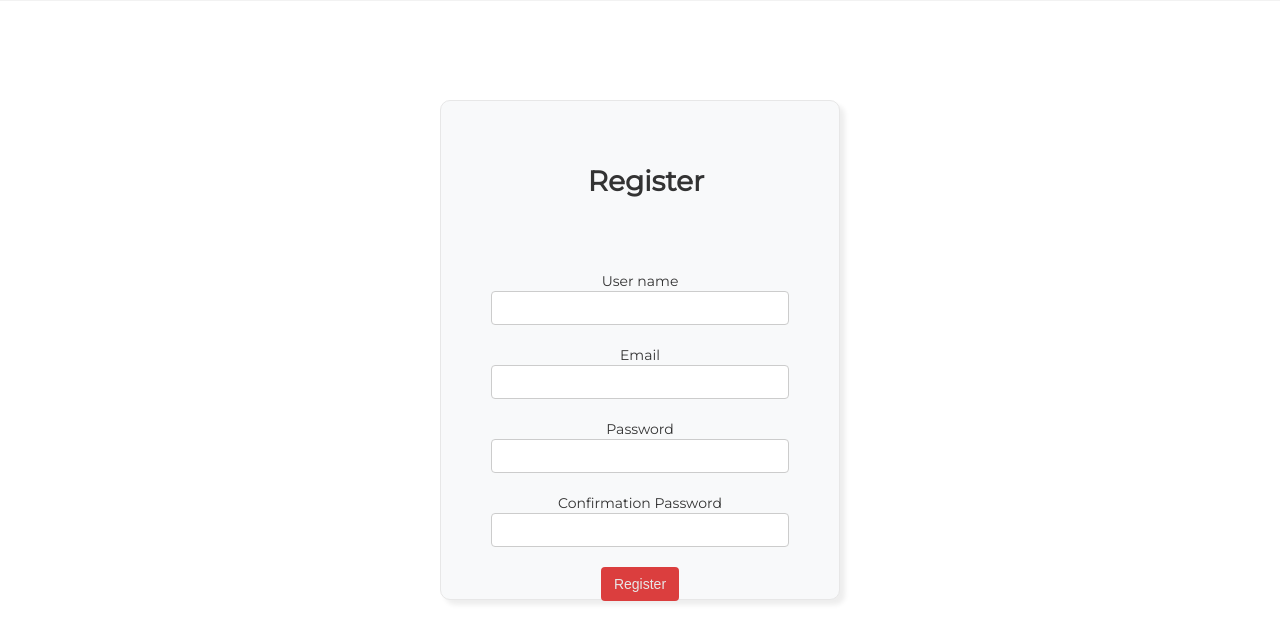
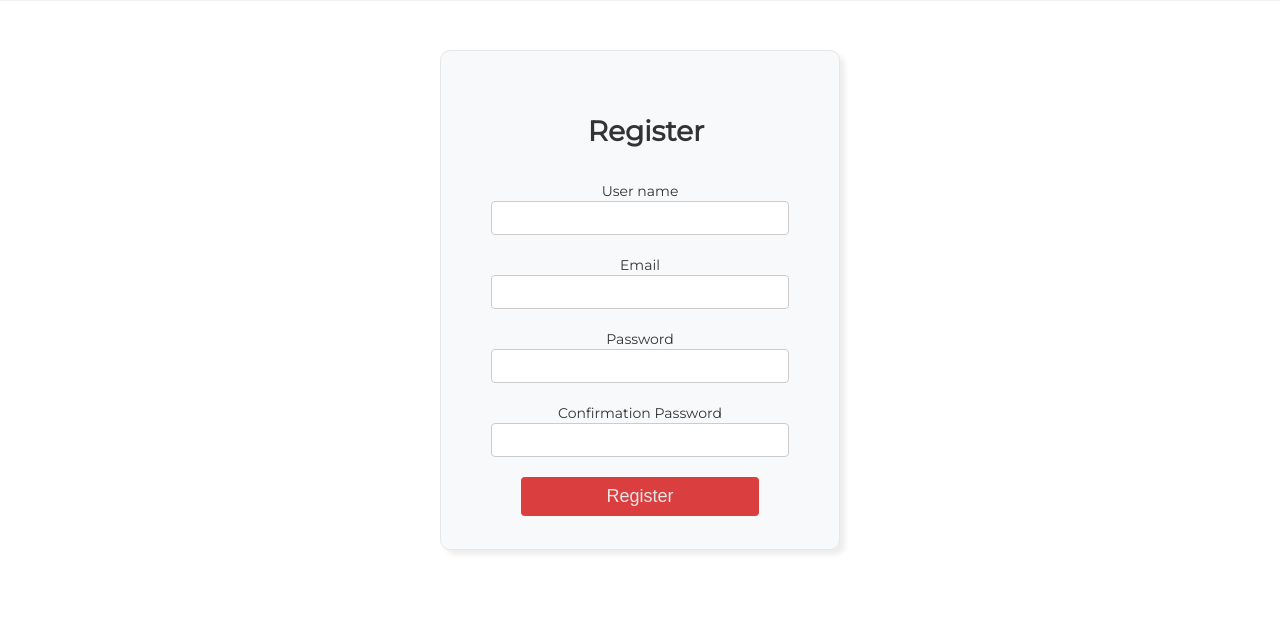
Before and after one commit to abrhamadddis/ALX_zone, a Flask app: page /register/ in a window 1280 px wide. Shown: the part 54-697 px from the top of the page. Run offline with Flask 2, Linux system fonts and the light colour scheme; some web fonts are replaced.

Commit message:
css changes

```diff
--- a/static/createPost.css
+++ b/static/createPost.css
@@ -64,8 +64,9 @@ form {
     cursor: pointer;
     background-image: none;
     border: 1px solid transparent;
-    padding: 6px 12px;
-    font-size: 14px;
+    padding: 6px 16px;
+    width: 80%;
+    font-size: 18px;
     line-height: 1.428571429;
     border-radius: 4px;
     -webkit-user-select: none;
--- a/static/index.css
+++ b/static/index.css
@@ -71,6 +71,7 @@ section{
 }
 .button-9:hover{
   background-color: #daa000;
+  color: black;
 }
 .link-div{
   margin-top: 20px;
--- a/static/login.css
+++ b/static/login.css
@@ -5,12 +5,11 @@ ul {
     margin: auto;
 }
 form {
-
     background-color: #f8f9fa;
     border: 1px solid #e7e7e7;
     border-radius: 10px;
     box-shadow: 5px 5px 5px #eee;
-        margin: 100px auto;
+    margin: 50px auto;
     max-width: 400px;
     padding: 50px;
     text-align: center;
@@ -18,7 +17,7 @@ form {
     height: 500px;
 }
 #main {
-    padding-top: 70px;
+    padding-top: 30px;
 }
 .input_2{
     display: block;
@@ -35,7 +34,6 @@ form {
 .post{
     display: block;
     width: 100%;
-    height: 34px;
     padding: 6px 12px;
     font-size: 14px;
     line-height: 1.428571429;
@@ -43,12 +41,13 @@ form {
     border: 1px solid rgb(204, 204, 204);
     border-color: rgb(204, 204, 204);
 }
-.input_2:hover {
-
-    border: 1px solid rgb(156, 196, 241);
+.post:focus{
+    outline: none;
+    border: 3px solid rgb(156, 196, 241);
 }
-.input_2:On-Click {
-    border: 1px solid rgb(204, 204, 204);
+.input_2:focus {
+    outline: none;
+    border: 3px solid rgb(156, 196, 241);
 }
 #log {
     display: inline-block;
@@ -63,15 +62,15 @@ form {
     cursor: pointer;
     background-image: none;
     border: 1px solid transparent;
-    padding: 6px 12px;
-    font-size: 14px;
+    padding: 6px 22px;
+    font-size: 18px;
+    width: 80%;
     line-height: 1.428571429;
     border-radius: 4px;
     -webkit-user-select: none;
     -moz-user-select: none;
     -ms-user-select: none;
     user-select: none;
-
 }
 #label_1 {
     padding-top: 10px;
--- a/static/register.css
+++ b/static/register.css
@@ -8,19 +8,18 @@ body
     background-color: #fff;
 
 }
-nav {
+/* nav {
     background-color: #F8F9FA;
     width: 100%;
     display: flex;
 
-}
+} */
 ul {
     text-decoration: none;
     list-style: none;
     margin: auto;
 }
 form {
-
     background-color: #f8f9fa;
     border: 1px solid #e7e7e7;
     border-radius: 10px;
--- a/templates/createPost.html
+++ b/templates/createPost.html
@@ -13,7 +13,7 @@
         <input class="input_2" type="text" name="Pass" id="Pass" >
         <br>
         <label>Content</label>
-        <textarea name="" class="post" cols="30" rows="10"></textarea>
+        <textarea name="" class="post" cols="40" rows="30"></textarea>
         <br><br>
         <button id="post_but">Post</button>
         <br><br>
```
Lines whose indentation alone changed are shown as unchanged.
